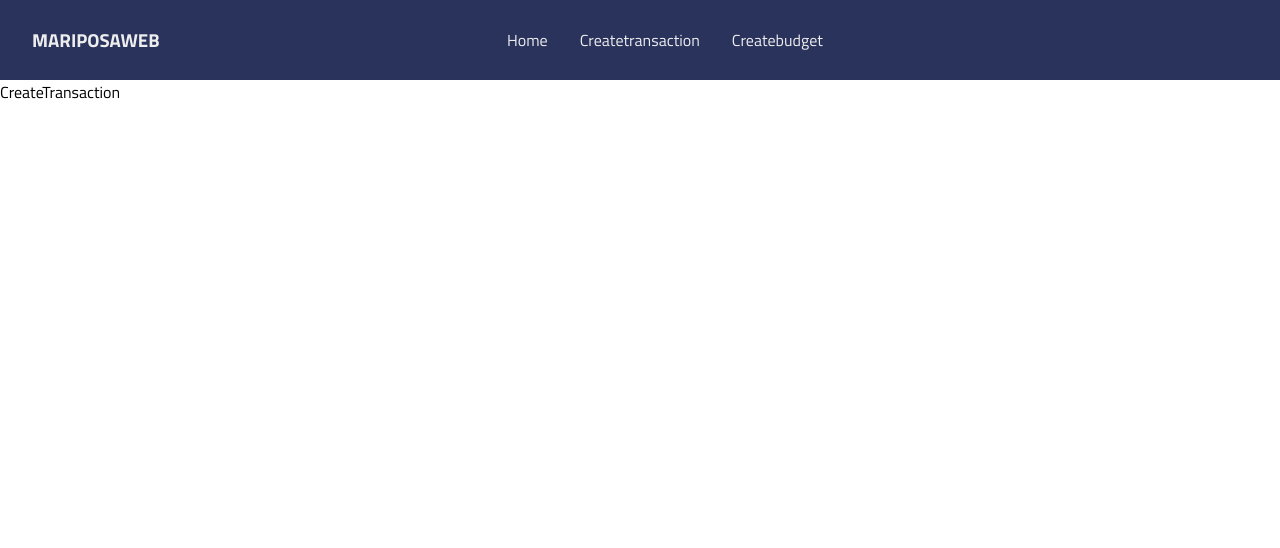
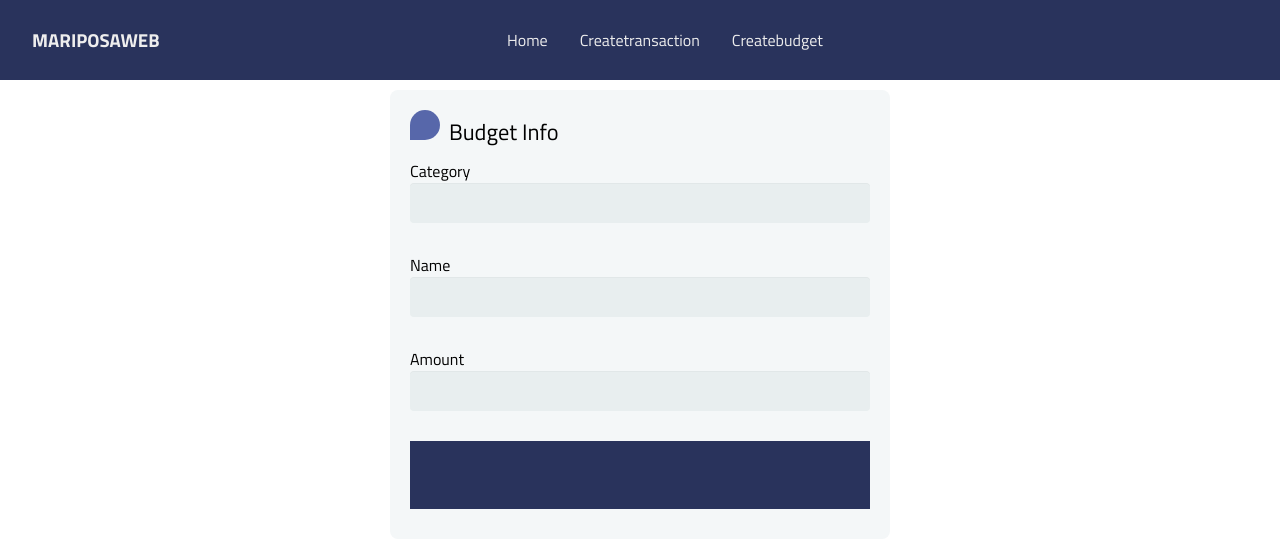
Before and after one commit to DanSimonson/budget, a React (Create React App) app in the folder frontend/: page /createtransaction in a window 1280 px wide. Shown: the top 548 px of the page. Built offline with nearby package versions, Linux system fonts and the light colour scheme.

Commit message:
added form to post new transaction

```diff
--- a/frontend/src/pages/createTransaction/CreateTransaction.js
+++ b/frontend/src/pages/createTransaction/CreateTransaction.js
@@ -1,7 +1,101 @@
-import React from "react";
+import React, { useRef, useState, useEffect } from "react";
+import { useAddTransactionMutation } from "../../features/api/apiSlice";
+import { useParams } from "react-router-dom";
 import CreateTransactioncss from "./CreateTransaction.module.css";
+
 function CreateTransaction() {
-  return <div>CreateTransaction</div>;
+  const [addTransaction] = useAddTransactionMutation();
+  const [value, setValue] = useState([
+    {
+      category: "",
+      type: "",
+      name: "",
+      amount: 0,
+    },
+  ]);
+
+  const handleChange = (e) => {
+    setValue({
+      ...value,
+      type: "",
+      [e.target.name]: e.target.value,
+      [e.target.name]: e.target.value,
+      [e.target.name]: e.target.value,
+    });
+  };
+  console.log("value: ", value);
+  const handleSubmit = async (e) => {
+    e.preventDefault();
+    setValue({
+      ...value,
+    });
+    await addTransaction(value);
+  };
+
+  return (
+    <div className={CreateTransactioncss.formStyle}>
+      <form>
+        <fieldset>
+          <legend>
+            <span className={CreateTransactioncss.number}></span> Budget Info
+          </legend>
+          <label>
+            <p>Category</p>
+            <input
+              type="text"
+              name="category"
+              value={value.category}
+              onChange={handleChange}
+            />
+          </label>
+          <label>
+            <p>Name</p>
+            <input
+              type="text"
+              name="name"
+              value={value.name}
+              onChange={handleChange}
+            />
+          </label>
+          <label>
+            <p>Amount</p>
+            <input
+              type="number"
+              name="amount"
+              value={value.amount}
+              onChange={handleChange}
+            />
+          </label>
+          <input type="button" onClick={handleSubmit} />
+        </fieldset>
+      </form>
+    </div>
+  );
 }
 
 export default CreateTransaction;
+
+/*
+import React, { useRef, useState, useEffect } from "react";
+import { useGetTransactionQuery } from "../../features/api/apiSlice";
+import { useParams } from "react-router-dom";
+import UpdateChildForm from "./UpdateChildForm";
+function UpdateParent() {
+  const { budgetid } = useParams();
+  const {
+    data: transaction,
+    isSuccess,
+    isError,
+    isLoading,
+    isFetching,
+    error,
+  } = useGetTransactionQuery(budgetid);
+  return (
+    <div>
+      <UpdateChildForm transaction={transaction} isLoading={isLoading} />
+    </div>
+  );
+}
+
+export default UpdateParent;
+*/
--- a/frontend/src/pages/createTransaction/CreateTransaction.module.css
+++ b/frontend/src/pages/createTransaction/CreateTransaction.module.css
@@ -0,0 +1,90 @@
+:root {
+  --mainColor: #29335c;
+  --mainColorLight: #5767aa;
+  --secondaryColor: #db2b39;
+  --textColor: #eee;
+}
+
+.formStyle {
+  max-width: 500px;
+  padding: 10px 20px;
+  background: #f4f7f8;
+  margin: 10px auto;
+  padding: 20px;
+  background: #f4f7f8;
+  border-radius: 8px;
+  font-family: Georgia, "Times New Roman", Times, serif;
+}
+.formStyle fieldset {
+  border: none;
+}
+.formStyle legend {
+  font-size: 1.4em;
+  margin-bottom: 10px;
+}
+.formStyle input[type="text"],
+.formStyle input[type="number"],
+.formStyle select {
+  font-family: Georgia, "Times New Roman", Times, serif;
+  background: rgba(255, 255, 255, 0.1);
+  border: none;
+  border-radius: 4px;
+  font-size: 15px;
+  margin: 0;
+  outline: 0;
+  padding: 10px;
+  width: 100%;
+  box-sizing: border-box;
+  -webkit-box-sizing: border-box;
+  -moz-box-sizing: border-box;
+  background-color: #e8eeef;
+  color: #8a97a0;
+  -webkit-box-shadow: 0 1px 0 rgba(0, 0, 0, 0.03) inset;
+  box-shadow: 0 1px 0 rgba(0, 0, 0, 0.03) inset;
+  margin-bottom: 30px;
+}
+
+.formStyle input[type="text"]:focus,
+.formStyle input[type="number"]:focus,
+.formStyle select:focus {
+  background: #d2d9dd;
+}
+.formStyle select {
+  -webkit-appearance: menulist-button;
+  height: 35px;
+}
+.formStyle .number {
+  background: var(--mainColorLight);
+  color: #fff;
+  height: 30px;
+  width: 30px;
+  display: inline-block;
+  font-size: 0.8em;
+  margin-right: 4px;
+  line-height: 30px;
+  text-align: center;
+  text-shadow: 0 1px 0 rgba(255, 255, 255, 0.2);
+  border-radius: 15px 15px 15px 0px;
+}
+
+.formStyle input[type="submit"],
+.formStyle input[type="button"] {
+  position: relative;
+  display: block;
+  padding: 19px 39px 18px 39px;
+  color: #fff;
+  margin: 0 auto;
+  background: var(--mainColor);
+  font-size: 18px;
+  text-align: center;
+  font-style: normal;
+  width: 100%;
+  border: 1px solid var(--mainColor);
+  border-width: 1px 1px 3px;
+  margin-bottom: 10px;
+}
+.formStyle input[type="submit"]:hover,
+.formStyle input[type="button"]:hover {
+  background: var(--mainColor);
+  cursor: pointer;
+}
--- a/frontend/src/pages/updateBudget/UpdateChildForm.js
+++ b/frontend/src/pages/updateBudget/UpdateChildForm.js
@@ -15,7 +15,6 @@ function UpdateChildForm({ transaction, isLoading }) {
   ]);
 
   const handleChange = (e) => {
-    console.log("transaction: ", transaction);
     setValue({
       ...value,
       id: transaction._id,
```
